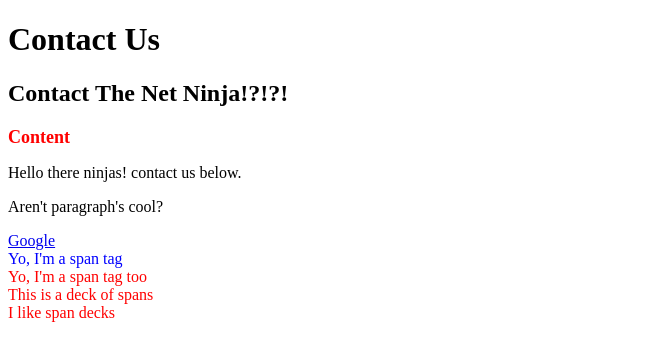
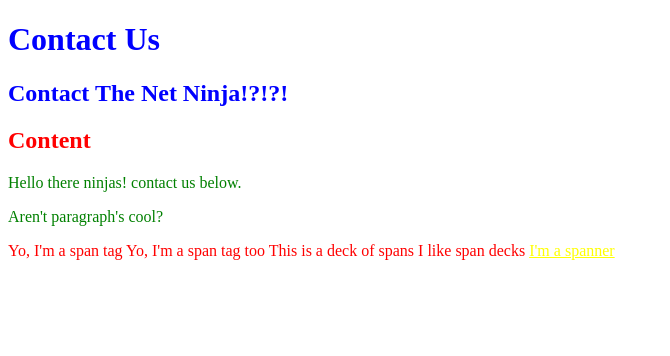
Before and after one commit to hxperl/css_tutorial, a plain HTML site: page contact.html in a window 1280 px wide. Shown: the whole page, without its empty margins (0-670 px from the left). Drawn offline with Linux system fonts and the light colour scheme.

Commit message:
Inheritance

```diff
--- a/contact.html
+++ b/contact.html
@@ -13,15 +13,16 @@
 
         <h2 id="content-header">Content</h2>
 
-        <p>Hello there ninjas! contact us below.</p>
-        <p>Aren't paragraph's cool?</p>
-
-        <a href="http://www.google.com">Google</a>
+        <div>
+            <p>Hello there ninjas! contact us below.</p>
+            <p>Aren't paragraph's cool?</p>
+        </div>
 
         <span>Yo, I'm a span tag</span>
-
         <span class="deck">Yo, I'm a span tag too</span>
         <span class="deck">This is a deck of spans</span>
         <span class="deck">I like span decks</span>
+
+        <a href="#">I'm a spanner</a>
     </body>
 </html>
--- a/css/syntax.css
+++ b/css/syntax.css
@@ -1,19 +1,16 @@
-/* Style all p tags */
-
-h2 {
-    font-size: 24px;
-}
-
-#content-header {
-    font-size: 18px;
+body {
     color: red;
 }
 
-span {
-    display: block;
+div {
     color: blue;
 }
 
-.deck {
-    color:red;
+p {
+    color: green;
 }
+
+a {
+    color: yellow;
+    text-decoration: underline;
+}
```
Also changed, not shown: 1 other file.
